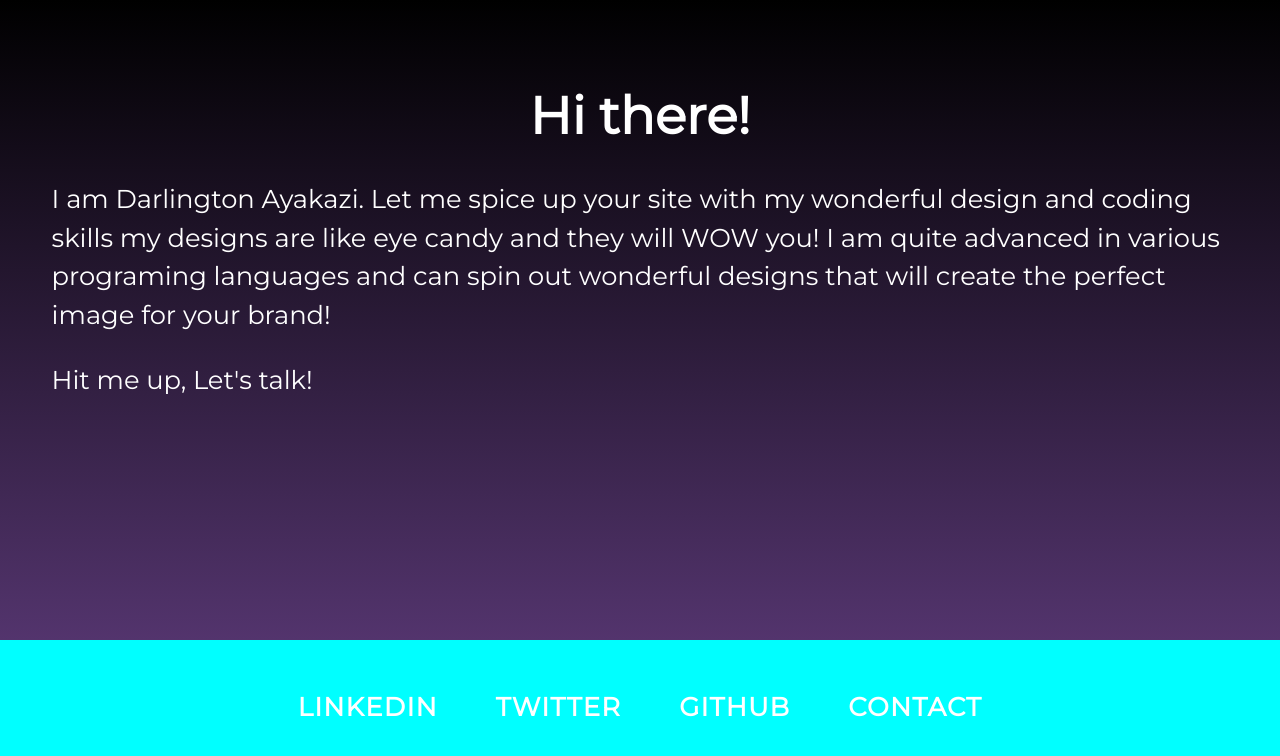
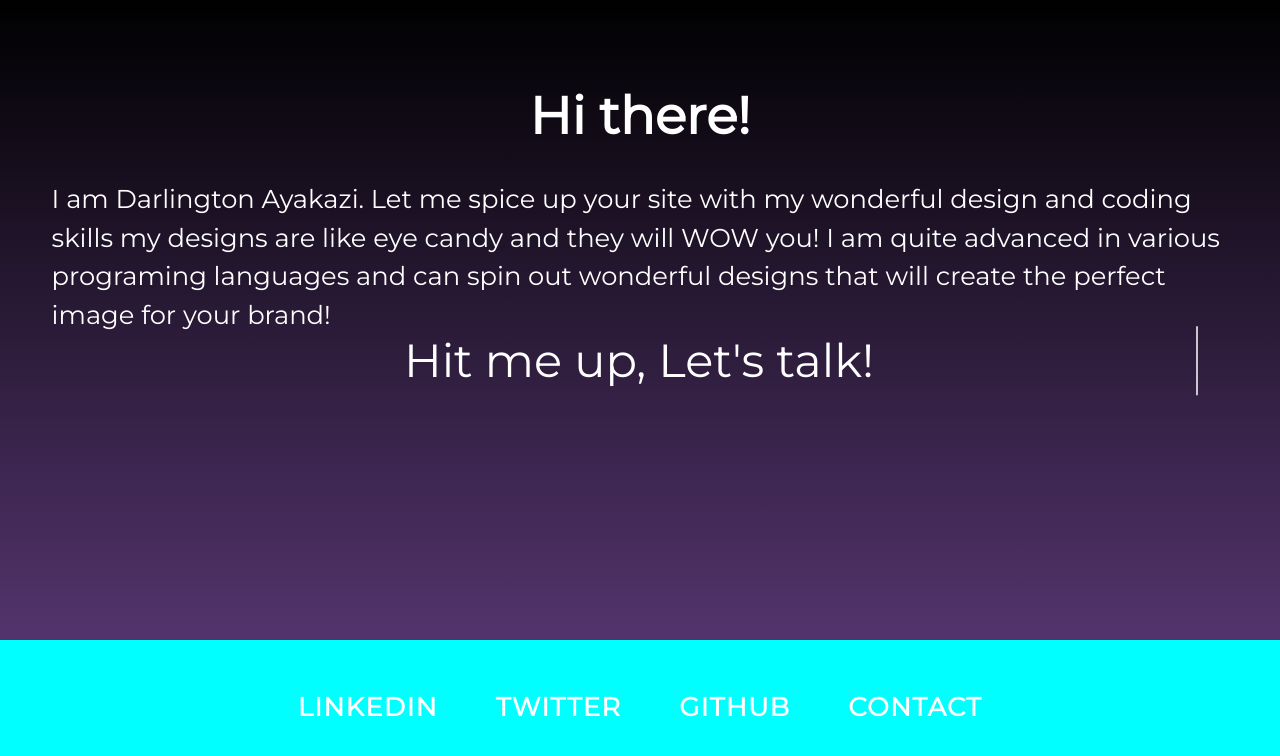
Before and after one commit to darl4real/DarlAyakazi.github.io, a plain HTML site: page index.html in a window 1280 px wide. Drawn offline with Linux system fonts and the light colour scheme.

Commit message:
index modified

```diff
--- a/index.html
+++ b/index.html
@@ -24,7 +24,8 @@
   I am quite advanced in various programing languages and
   can spin out wonderful designs that will create the perfect
   image for your brand!
-      <p>Hit me up, Let's talk!</p>
+      <p class="line-1 anim-typewriter">Hit me up, Let's talk!</p>
+
 
 </div>
 </section>
--- a/stylesheet.css
+++ b/stylesheet.css
@@ -17,12 +17,55 @@ h1 {
   padding: 2em;
 }
 
+}
+@import url(https://fonts.googleapis.com/css?family=Anonymous+Pro);
+
+/* Global */
+html{
+  min-height: 100;
+  overflow: hidden;
+}
+body{
+  height: calc(100vh - 8em);
+  padding: 0px;
+  color: rgba(255,255,255,.75);
+  font-family: 'Anonymous Pro', monospace;
+  background-color: rgb(25,25,25);
+}
+.line-1{
+    position: relative;
+    top: 50%;
+    width: 24em;
+    margin: 0 auto;
+    border-right: 2px solid rgba(255,255,255,.75);
+    font-size: 180%;
+    text-align: center;
+    white-space: nowrap;
+    overflow: hidden;
+    transform: translateY(-50%);
+}
+
+/* Animation */
+.anim-typewriter{
+  animation: typewriter 4s steps(44) 1s 1 normal both,
+             blinkTextCursor 500ms steps(44) infinite normal;
+}
+@keyframes typewriter{
+  from{width: 0;}
+  to{width: 24em;}
+}
+@keyframes blinkTextCursor{
+  from{border-right-color: rgba(255,255,255,.75);}
+  to{border-right-color: transparent;}
+}
+
 /* TYPOGRAPHY */
 
 body,
 html {
   font-family: 'Montserrat', sans-serif;
   font-size: calc(13px + 1vw);
+
 }
 h1 {
   font-weight: 900;
@@ -32,6 +75,7 @@ p {
   text-align: left;
   line-height: 1.5;
 }
+
 
 footer a {
   font-weight: 700;
@@ -49,7 +93,7 @@ section a {
 /* THEME  */
 
 body {
-  background: cyan;
+  background: #53346D;
   color:white;
 }
 
```
